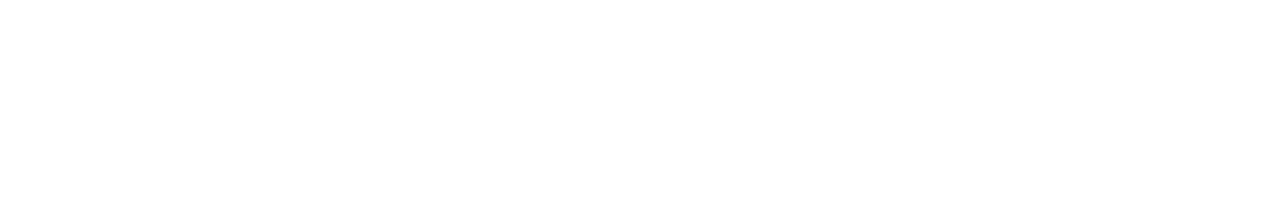
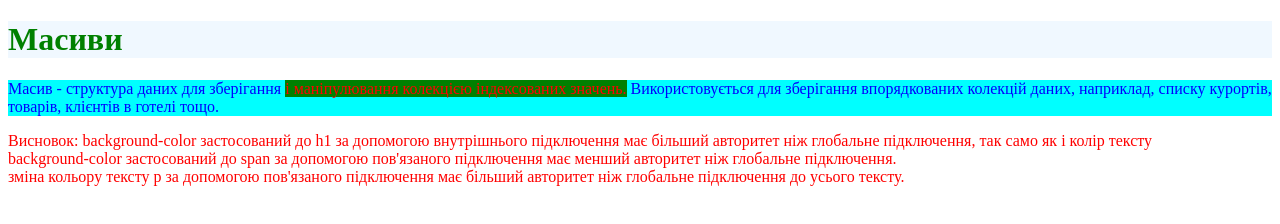
Before and after one commit to Firsache/NIX-course, a plain HTML site: page HW_2/task_1/index.html in a window 1280 px wide. Drawn offline with Linux system fonts and the light colour scheme.

Commit message:
done task 1
done task 1

```diff
--- a/HW_2/task_1/index.html
+++ b/HW_2/task_1/index.html
@@ -1,12 +1,36 @@
 <!DOCTYPE html>
 <html lang="en">
-
     <head>
         <meta charset="UTF-8">
         <meta http-equiv="X-UA-Compatible" content="IE=edge">
         <meta name="viewport" content="width=device-width, initial-scale=1.0">
-    <title>homework one, task one</title>
+        <title>homework two, task one</title>
+        <link rel="stylesheet" type="text/css" href="style.css">
+        <style>
+            p{
+                background-color: aqua;
+            }
+            h1{
+                background-color: red;
+            }
+            span{
+                background-color: green;
+            }
+            *{
+                color: red;
+            }
+        </style>
+
     </head>
-
     <body>
+        <div><h1 style="color: green; background-color: aliceblue;">Масиви</h1></div>
+        <p>Масив - структура даних для зберігання <span>і маніпулювання колекцією індексованих значень.</span> Використовується для зберігання
+        впорядкованих колекцій даних, наприклад, списку курортів, товарів, клієнтів в готелі тощо.</p>
+        <div>
+            Висновок: background-color застосований до h1 за допомогою внутрішнього підключення має більший авторитет ніж глобальне підключення, так само як і колір тексту<br>
+            background-color застосований до span за допомогою пов'язаного підключення має менший авторитет ніж глобальне
+            підключення.<br>
+            зміна кольору тексту p за допомогою пов'язаного підключення має більший авторитет ніж глобальне підключення до усього тексту.
+        </div>
     </body>
+</html>
--- /dev/null
+++ b/HW_2/task_1/style.css
@@ -0,0 +1,6 @@
+span{
+    background-color: yellow;
+}
+p{
+    color: blue;
+}
```
Lines whose indentation alone changed are shown as unchanged.
